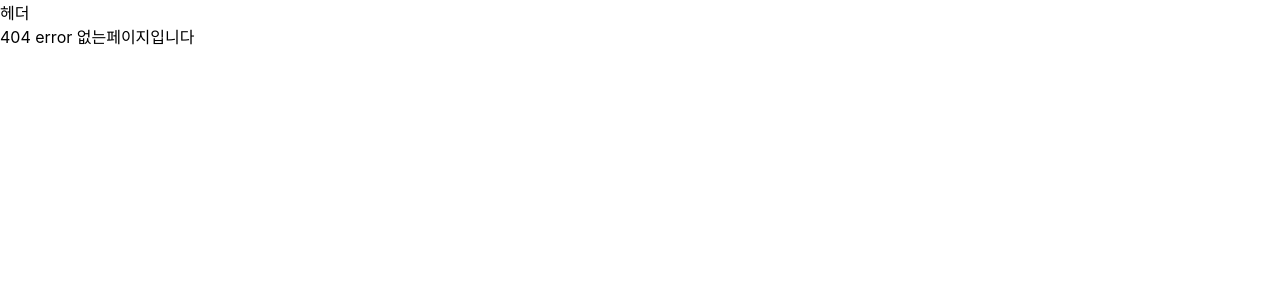
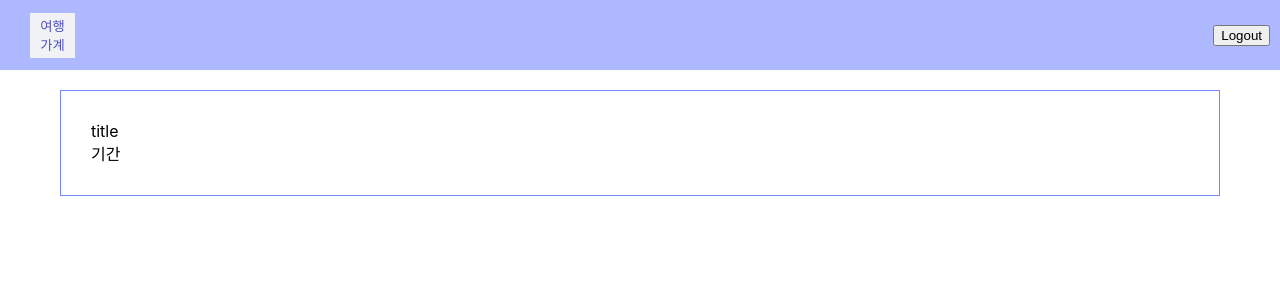
Before and after one commit to gyoung-ha/mini_project, a React (Create React App) app: page /tripDetail in a window 1280 px wide. Before the commit this address had no page. Shown: the top 300 px of the page. Built offline with nearby package versions, Linux system fonts and the light colour scheme.

Commit message:
redux setting / header 수정 / app.js 내 페이지 경로 수정

```diff
--- a/package.json
+++ b/package.json
@@ -7,12 +7,14 @@
     "@testing-library/jest-dom": "^5.14.1",
     "@testing-library/react": "^13.0.0",
     "@testing-library/user-event": "^13.2.1",
+    "axios": "^0.27.2",
     "react": "^18.2.0",
     "react-dom": "^18.2.0",
     "react-helmet-async": "^1.3.0",
     "react-redux": "^8.0.2",
     "react-router-dom": "^6.3.0",
     "react-scripts": "^5.0.1",
+    "styled-components": "^5.3.5",
     "web-vitals": "^3.0.1"
   },
   "scripts": {
--- a/src/App.js
+++ b/src/App.js
@@ -24,9 +24,9 @@ function App() {
         <Route path="/member/login" element={<Login />} />
         <Route path="/member/signup" element={<Signup />} />
         <Route path="/trip" element={<TripAdd />} />
-        <Route path="/tripDetail/{tripId}" element={<TripDetail />} />
-        <Route path="/dayDetail/{dayId}" element={<DayDetail />} />
-        <Route path="/cost/{dayId}" element={<CostAdd />} />
+        <Route path="/tripDetail" element={<TripDetail />} />
+        <Route path="/dayDetail" element={<DayDetail />} />
+        <Route path="/cost" element={<CostAdd />} />
         {/* <Route path="/cost/{dayId}" element={<Calculator />} /> */}
         <Route path="*" element={<div>404 error 없는페이지입니다</div>} />
       </Routes>
--- a/src/components/Header.js
+++ b/src/components/Header.js
@@ -1,9 +1,32 @@
 import React from 'react'
+import styled from 'styled-components'
 
 const Header = () => {
   return (
-    <div>헤더</div>
+    <HdContainer>
+      <HdButton>여행가계</HdButton>
+      <button>Logout</button>
+    </HdContainer>
   )
 }
 
 export default Header
+
+const HdContainer = styled.div`
+    align-items: center;
+    display: flex;
+    height: 50px;
+    justify-content: space-between;
+    background-color: #AEB8FE;
+    padding: 10px;
+`
+const HdButton = styled.button`
+    margin: 20px;
+    width: 45px;
+    height: 45px;
+    border: none;
+    background-color: #F1F2F6;
+    color: #4E52BE;
+    font-weight: 500;
+    cursor: pointer;
+    `
--- /dev/null
+++ b/src/components/Layout.js
@@ -0,0 +1,21 @@
+import React from "react";
+import styled from "styled-components";
+import Header from "./Header";
+
+const Layout = ({children}) => {
+    return <>
+        <StLayout>
+            {children}
+        </StLayout>
+    </>
+}
+
+export default Layout;
+
+const StLayout = styled.div`
+  max-width: 1200px;
+  min-width: 800px;
+  margin: 0 auto;
+  background-color: white;
+  height: 100vw;
+`;
--- a/src/index.js
+++ b/src/index.js
@@ -3,18 +3,21 @@ import ReactDOM from 'react-dom/client';
 import './index.css';
 import App from './App';
 import reportWebVitals from './reportWebVitals';
+import store from "./redex/config/configStore"
 import { BrowserRouter } from "react-router-dom";
+import { Provider } from 'react-redux';
 
 
 const root = ReactDOM.createRoot(document.getElementById('root'));
 root.render(
+  <Provider store = {store}>
   <React.StrictMode>
      <BrowserRouter>
         <App />
     </BrowserRouter>
   </React.StrictMode>
+  </Provider>
 );
-
 // If you want to start measuring performance in your app, pass a function
 // to log results (for example: reportWebVitals(console.log))
 // or send to an analytics endpoint. Learn more: https://bit.ly/CRA-vitals
--- a/src/pages/Main.js
+++ b/src/pages/Main.js
@@ -1,8 +1,11 @@
 import React from 'react'
+import Layout from "../components/Layout";
 
 const Main = () => {
   return (
-    <div>여행리스트</div>
+    <Layout>
+      <div>여행리스트</div>
+    </Layout>
   )
 }
 
--- a/src/pages/TripDetail.js
+++ b/src/pages/TripDetail.js
@@ -1,9 +1,22 @@
 import React from 'react'
+import styled from 'styled-components'
+import Layout from '../components/Layout'
 
 const TripDetail = () => {
   return (
-    <div>여행경비상세</div>
+    <Layout>
+      <Container>
+      <div>title</div>
+      <div>기간</div>
+      </Container>
+    </Layout>
   )
 }
 
 export default TripDetail
+
+const Container = styled.div`
+            border: 1px solid #758BFD;
+            padding: 30px;
+            margin: 20px;
+`
--- /dev/null
+++ b/src/redex/config/configStore.js
@@ -0,0 +1,9 @@
+import { configureStore } from "@reduxjs/toolkit";
+
+const store = configureStore({
+    reducer:{
+
+    }
+})
+
+export default store;
```
Also changed, not shown: src/redex/modules/modules.js (added), 1 other file (tests, documents, lock files or other folders).
